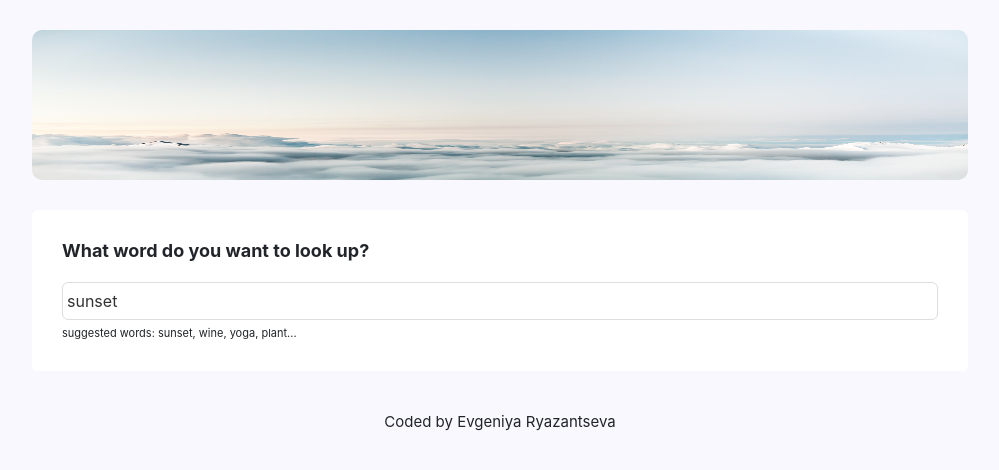
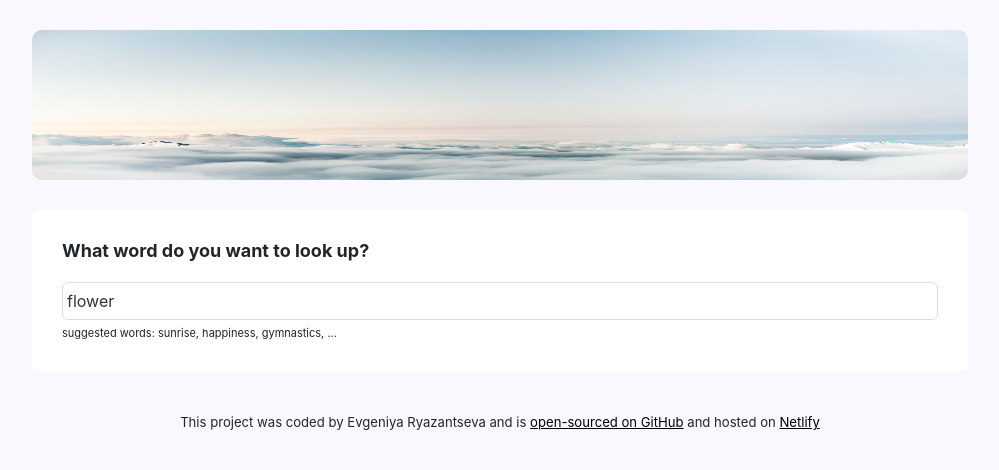
Before and after one commit to eoryazantseva/dictionary-project, a React (Create React App) app: page / in a window 1280 px wide. Shown: the top 470 px of the page, without its empty margins (140-1139 px from the left). Built offline with nearby package versions, Linux system fonts and the light colour scheme; no server answers.

Commit message:
changed footer, default word and hints

```diff
--- a/src/App.js
+++ b/src/App.js
@@ -10,9 +10,22 @@
           <img src={logo} className="App-logo img-fluid" alt=""></img>
         </header>
         <main>
-          <Dictionary defaultKeyword="sunset" />
+          <Dictionary defaultKeyword="flower" />
         </main>
-        <footer className="App-footer">Coded by Evgeniya Ryazantseva</footer>
+        <footer className="App-footer">
+          {" "}
+          <small>
+            This project was coded by Evgeniya Ryazantseva and is{" "}
+            <a
+              href="https://github.com/eoryazantseva/dictionary-project"
+              target="_blank"
+            >
+              open-sourced on GitHub
+            </a>{" "}
+            and hosted on{" "}
+            <a href="https://relaxed-fenglisu-38c932.netlify.app/">Netlify</a>
+          </small>
+        </footer>
       </div>
     </div>
   );
--- a/src/Dictionary.js
+++ b/src/Dictionary.js
@@ -62,7 +62,7 @@
             />
           </form>
           <div className="hint">
-            suggested words: sunset, wine, yoga, plant...{" "}
+            suggested words: sunrise, happiness, gymnastics, ...{" "}
           </div>
         </section>
         <Results results={results} />
```
